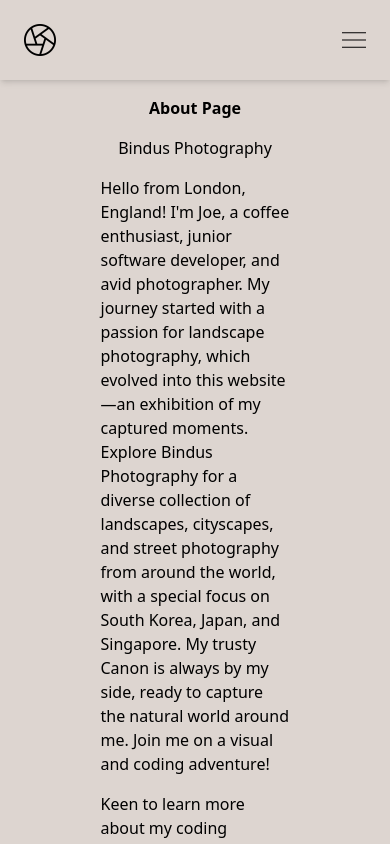
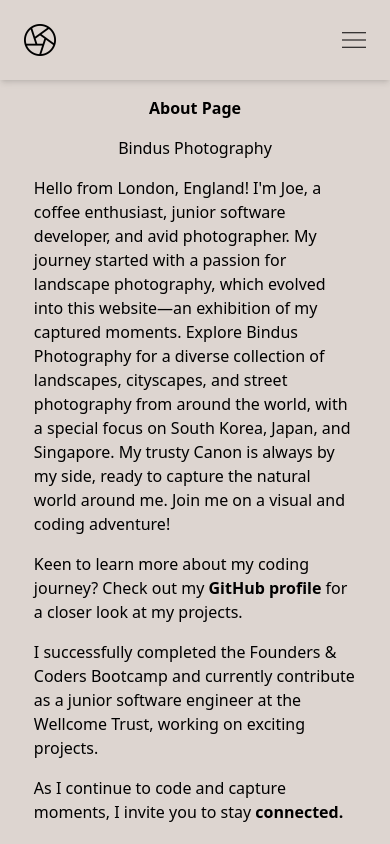
Before and after one commit to Joe-Lindie/photography, a Next.js app: page /about in a window 390 px wide. Shown: the top 844 px of the page. Built offline with nearby package versions, Linux system fonts and the light colour scheme.

Commit message:
mobile styling updated

```diff
--- a/src/components/coreUl/Grid.js
+++ b/src/components/coreUl/Grid.js
@@ -1,5 +1,5 @@
 const Grid = ({ children }) => {
-  return <div className="grid grid-cols-12 gap-4 px-20">{children}</div>;
+  return <div className="grid grid-cols-12 gap-4 md:px-20">{children}</div>;
 };
 
 export default Grid;
```
